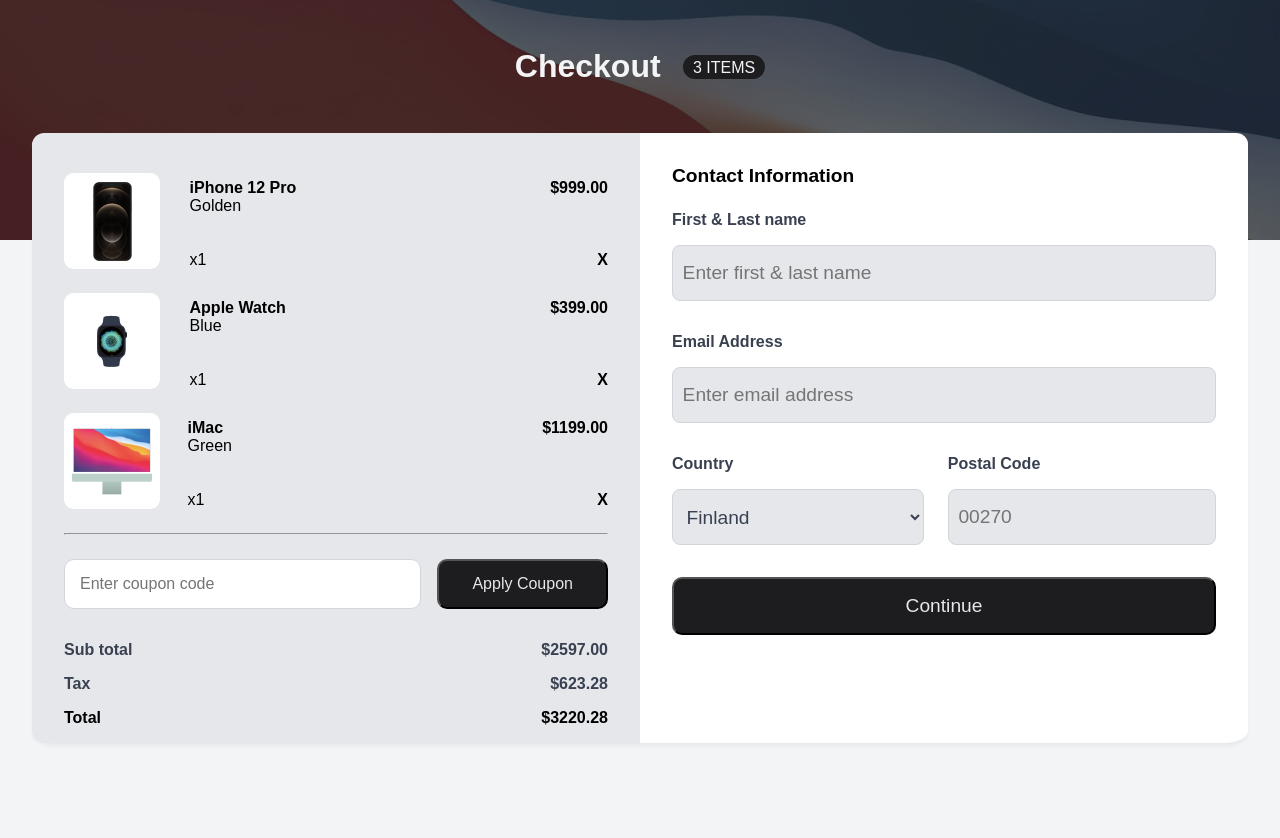
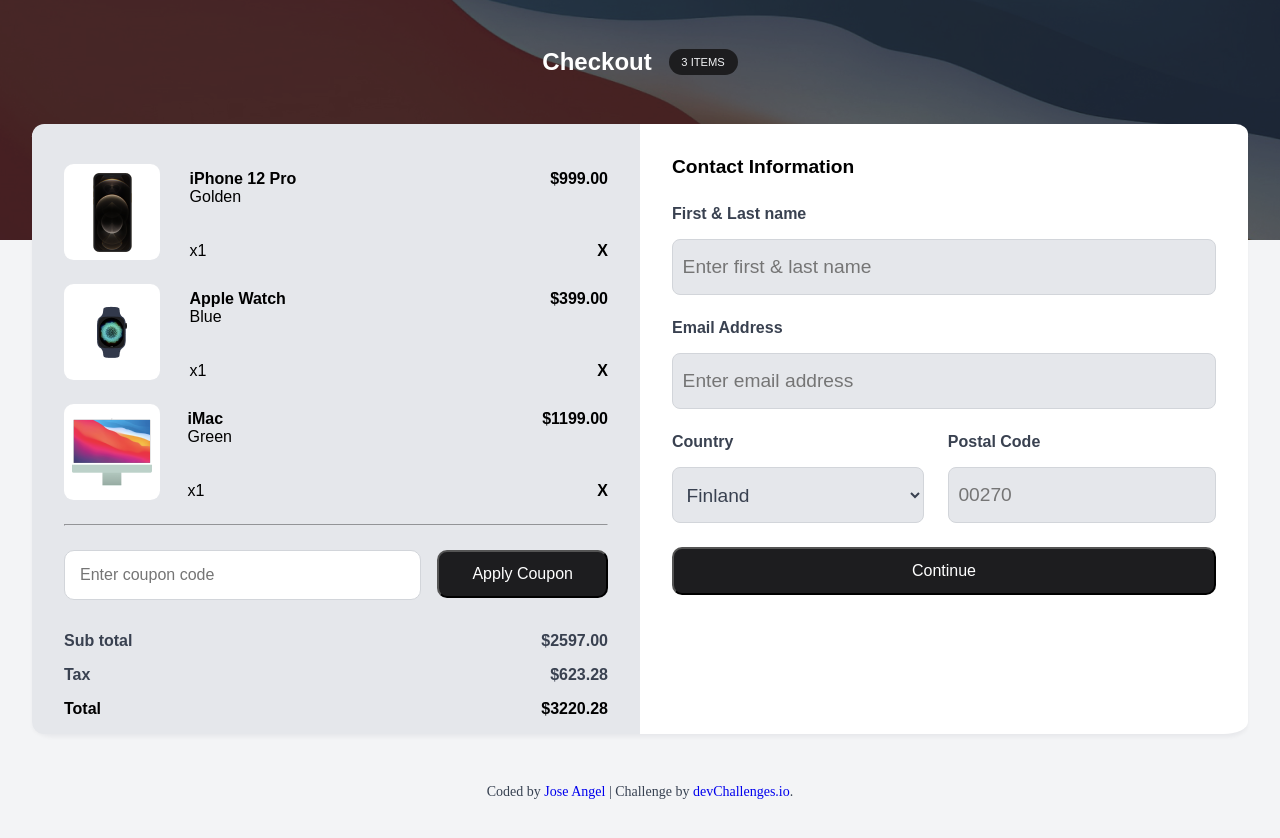
Before and after one commit to jose-angell/shop-checkout-page, a plain HTML site: page index.html in a window 1280 px wide. Drawn offline with Linux system fonts and the light colour scheme.

Commit message:
ajustes del encabezado

```diff
--- a/style.css
+++ b/style.css
@@ -8,10 +8,10 @@
     height: 100vh;
     background: #F3F4F6;
     background-image: url('resources/background-image.png');
-    background-size: cover;
+    background-size: 100vw 30vh;
     background-repeat: no-repeat;
-    height: 30vh;
-    width: 100%;
+    height: 100vh;
+    width: 100vw;
     display: flex;
     justify-content: center;
     align-items: center;
@@ -46,20 +46,21 @@
 
 }
 .title-page {
-    font-weight: 700;
-    font-family: "Regular", sans-serif;
+    font-weight: 600;
+    font-family: "Medium", sans-serif;
     margin-right: .7em;
-    color: #F3F4F6;
+    color: #FFFFFF;
+    font-size: 1.5rem;
 }
 .number-items {
-    font-weight: 400;
-    font-family: "Regular", sans-serif;
+    font-weight: 500;
+    font-family: "Bold", sans-serif;
     background-color: #1D1D1F;
     border-radius: 13px;
     color: #F3F4F6;
-    padding: 4px 10px 2px 10px;
-    font-size: 1em;
-    height: 1.5em;
+    padding: .4rem .8rem ;
+    font-size: .7rem;
+    height: 2.3em;
 }
 
 .content-main {
@@ -97,7 +98,7 @@
     padding: 2rem;
     display: flex;
     flex-direction: column;
-    gap: 1.5rem;
+    gap: 1.7rem;
 }
 .list-items{
     display: flex;
@@ -196,12 +197,12 @@ hr {
 }
 
 .button-coupon button {
-    color: #E5E7EB;
+    color: #FFFFFF;
     background-color: #1D1D1F;
     width: 100%;
-    height: 100%;
+    height: 3rem;
     border-radius: 10px;
-    font-family: 'Regular', sans-serif;
+    font-family: 'Medium', sans-serif;
     font-weight: 500;
     font-size: 1em;
     cursor: pointer;
@@ -237,7 +238,7 @@ hr {
 .form-contact {
     display: flex;
     flex-direction: column;
-    gap: 2rem;
+    gap: 1.5rem;
 }
 .div-name,
 .div-email,
@@ -277,14 +278,14 @@ hr {
 }
 
 .button-contact button {
-    color: #E5E7EB;
+    color: #FFFFFF;
     background-color: #1D1D1F;
     width: 100%;
     height: 3em;
     border-radius: 10px;
-    font-family: 'Regular', sans-serif;
+    font-family: 'Medium', sans-serif;
     font-weight: 500;
-    font-size: 1.2em;
+    font-size: 1em;
     cursor: pointer;
 }
 .title-contact {
@@ -301,6 +302,7 @@ hr {
     .item {
         grid-template-columns: 1fr 7rem 1fr;
     }
+
 }
 @media  (max-width:900px) {
     .checkout-body {
@@ -310,11 +312,11 @@ hr {
         grid-template-columns: 1fr 2fr 1fr;
     }
     .left {
-        border-radius: 2% 2% 0% 0%;
+        border-radius: 1em 1em 0 0;
         height: auto;
     }
     .right {
-        border-radius: 0% 0% 2% 2%;
+        border-radius: 0 0 1em 1em;
         height: auto;
     }
     .div-postal-code {
@@ -335,4 +337,11 @@ hr {
         width: 6rem;
         height: 6rem;
     }
+
 }
+@media (max-width:450px){
+    .button-coupon button{
+        width: max-content;
+        padding: 0 .5em;
+    }
+}
```
Also changed, not shown: index.html (+0 -2 lines).
